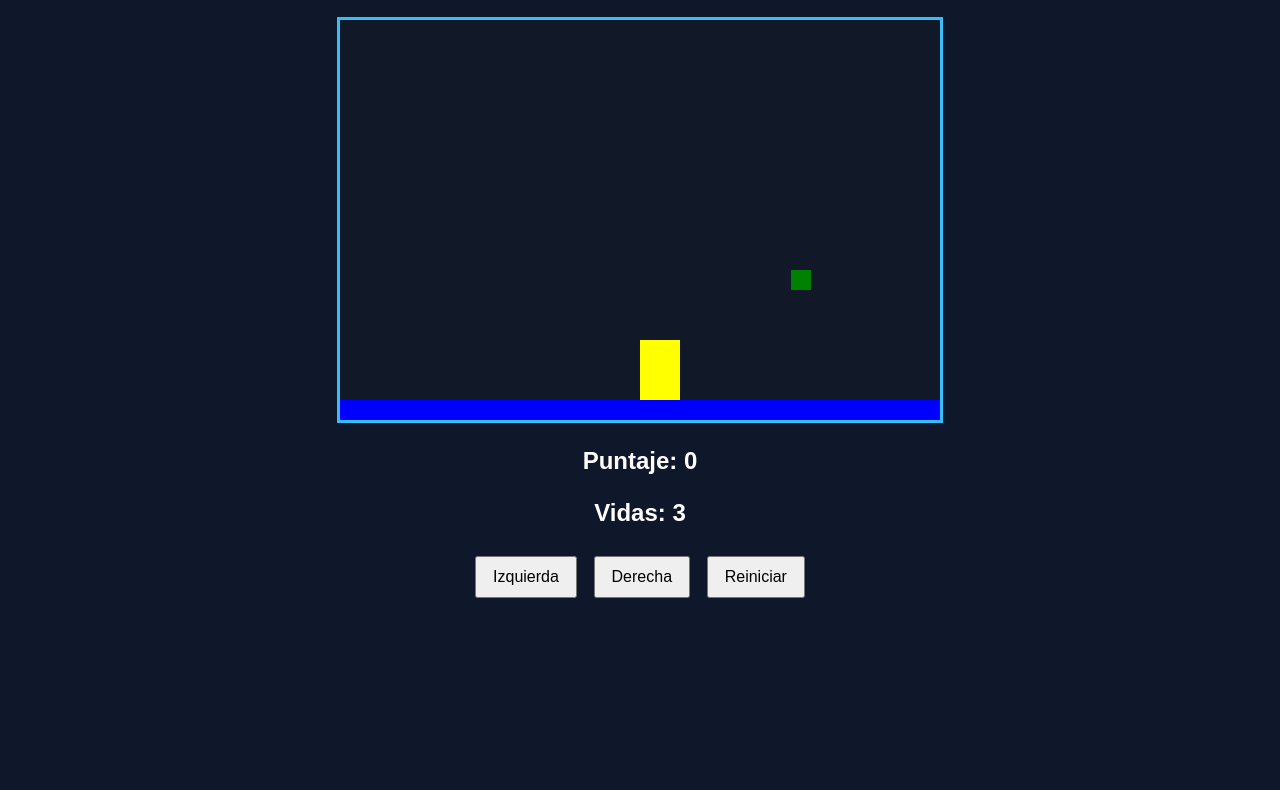
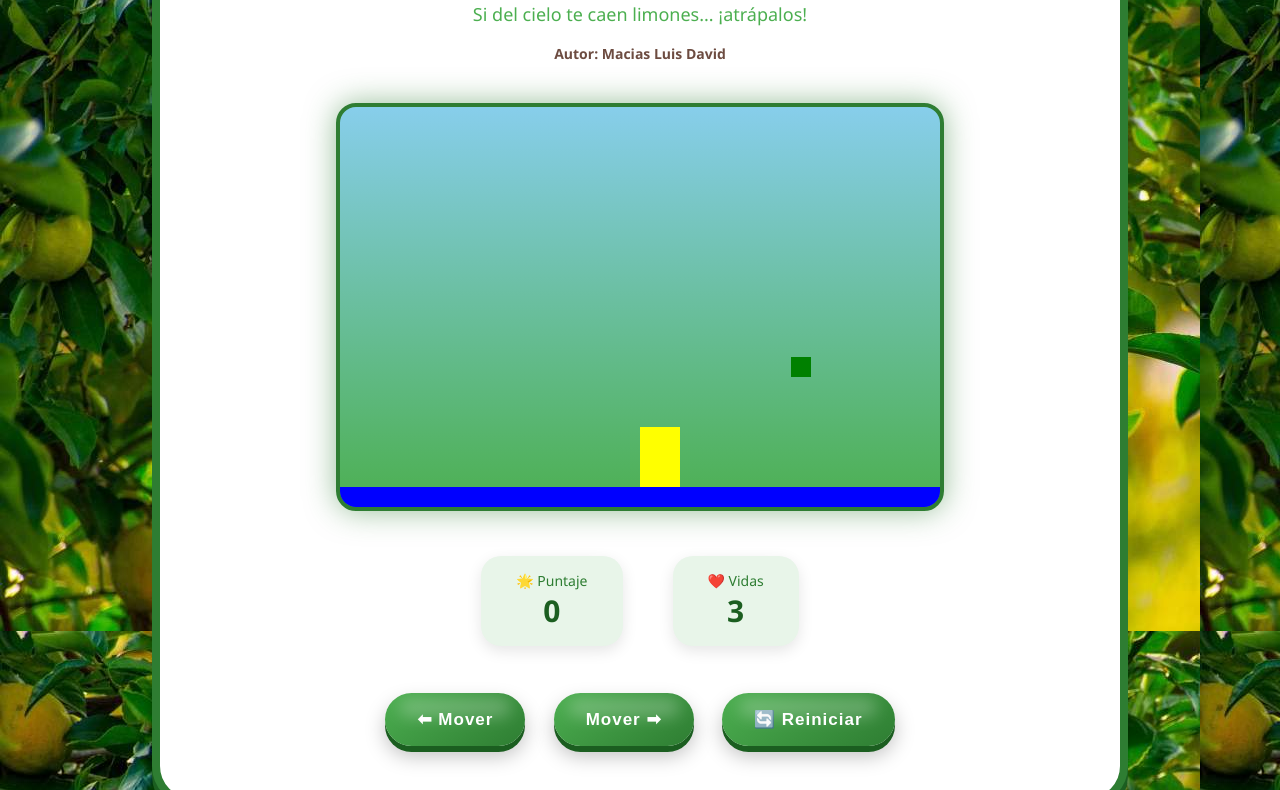
Before and after one commit to danilui28/juego_limones, a plain HTML site: page index.html in a window 1280 px wide. Shown: the part 169-959 px from the top of the page. Before the commit the page ends 812 px from the top, so only its background shows below. Drawn offline with Linux system fonts and the light colour scheme.

Commit message:
actualizacion de estilos

```diff
--- a/index.html
+++ b/index.html
@@ -1,29 +1,43 @@
 <!DOCTYPE html>
-<html>
+<html lang="es">
 <head>
-  <title>Caza Estrellas</title>
+  <meta charset="UTF-8">
+  <title>Atrapar Limones</title>
   <link rel="stylesheet" href="limones.css">
+</head>
 
-
-</head>
 <body onload="iniciar()">
   <div class="contenedor">
-    <h1>Atrapar Limones</h1>
-    <p>Si del cielo te caen limones ..... </p>
-    <h2>Autor: Macias Luis David</h>
-    <canvas id="areaJuego" width="600" height="400"></canvas>
+
+    <h1>🍋 Atrapar Limones</h1>
+    <p class="subtitulo">Si del cielo te caen limones... ¡atrápalos!</p>
+    <h3 class="autor">Autor: Macias Luis David</h3>
+
+    <div class="ventana-juego">
+      <canvas id="areaJuego" width="600" height="400"></canvas>
+    </div>
+
     <div class="panel">
-      <p>Puntaje: <span id="txtPuntaje">0</span></p>
-      <p>Vidas: <span id="txtVidas">3</span></p>
+      <div class="info">
+        <p>🌟 Puntaje</p>
+        <span id="txtPuntaje">0</span>
+      </div>
+
+      <div class="info">
+        <p>❤️ Vidas</p>
+        <span id="txtVidas">3</span>
+      </div>
     </div>
+
     <div class="botones">
-      <button onclick="moverIzquierda()">Izquierda</button>
-      <button onclick="moverDerecha()">Derecha</button>
-      <button onclick="reiniciar()">Reiniciar</button>
+      <button onclick="moverIzquierda()">⬅ Mover</button>
+      <button onclick="moverDerecha()">Mover ➡</button>
+      <button class="btn-reiniciar" onclick="reiniciar()">🔄 Reiniciar</button>
     </div>
+
   </div>
 
-</body>
   <script src="limones.js"></script>
   <script src="utils.js"></script>
+</body>
 </html>
--- a/limones.css
+++ b/limones.css
@@ -1,31 +1,184 @@
+/* ===== FONDO NATURAL ===== */
+
 body {
-  font-family: Arial, sans-serif;
-  background-color: #0f172a;
-  color: white;
+  font-family: 'Segoe UI', sans-serif;
+  margin: 0;
+  padding: 20px;
   text-align: center;
-  margin: 0;
+  color: #2f3e2f;
+
+  /* Cielo degradado */
+  background-image: url('limones.jpg');
+  background-attachment: fixed;
+}
+
+/* ===== CONTENEDOR ===== */
+
+.contenedor {
+  max-width: 900px;
+  margin: 0 auto;
+  padding: 40px 30px;
+
+  /* Fondo suave */
+  background: #ffffff;
+
+  /* Bordes más redondos */
+  border-radius: 40px;
+
+  /* Borde verde grueso caricaturesco */
+  border: 8px solid #2e7d32;
+
+  /* Sombra estilo cartoon */
+  box-shadow:
+    0 10px 0 #1b5e20,
+    0 20px 30px rgba(0,0,0,0.2);
+
+  position: relative;
+  transition: transform 0.2s ease;
+}
+
+/* ===== TITULOS ===== */
+
+h1 {
+  font-size: 42px;
+  margin-bottom: 5px;
+  color: #2e7d32;
+}
+
+.subtitulo {
+  font-size: 18px;
+  color: #4caf50;
+}
+
+.autor {
+  font-size: 14px;
+  color: #6d4c41;
+  margin-bottom: 20px;
+}
+
+/* ===== VENTANA DEL JUEGO ===== */
+
+.ventana-juego {
   padding: 20px;
 }
 
-.contenedor {
-  max-width: 800px;
+canvas {
+  background: linear-gradient(to bottom, #87ceeb 0%, #4caf50 100%);
+  border-radius: 20px;
+  border: 4px solid #2e7d32;
+  box-shadow: 0 0 30px rgba(46, 125, 50, 0.5);
+  display: block;
   margin: 0 auto;
+  transition: transform 0.2s ease;
 }
 
-canvas {
-  background-color: #111827;
-  border: 3px solid #38bdf8;
-  display: block;
-  margin: 20px auto;
+canvas:hover {
+  transform: scale(1.02);
 }
 
+/* ===== PANEL ===== */
+
 .panel {
-  margin: 20px 0;
+  margin-top: 25px;
+  display: flex;
+  justify-content: center;
+  gap: 50px;
 }
 
+.info {
+  background: #e8f5e9;
+  padding: 15px 35px;
+  border-radius: 20px;
+  box-shadow: 0 5px 15px rgba(0,0,0,0.1);
+}
+
+.info p {
+  margin: 0;
+  font-size: 14px;
+  color: #2e7d32;
+}
+
+.info span {
+  font-size: 30px;
+  font-weight: bold;
+  color: #1b5e20;
+}
+
+/* ===== BOTONES NATURALEZA ===== */
+
+.botones {
+  margin-top: 35px;
+}
+
+/* Botón base */
 .botones button {
-  margin: 5px;
-  padding: 10px 16px;
-  font-size: 16px;
+  position: relative;
+  margin: 12px;
+  padding: 16px 32px;
+  font-size: 17px;
+  border: none;
+  border-radius: 50px;
   cursor: pointer;
+  font-weight: bold;
+  letter-spacing: 1px;
+  color: white;
+
+  /* Gradiente natural más profundo */
+  background: linear-gradient(145deg, #4caf50, #2e7d32);
+
+  /* Profundidad */
+  box-shadow:
+    0 6px 0 #1b5e20,
+    0 10px 20px rgba(0,0,0,0.25);
+
+  transition: all 0.15s ease-in-out;
 }
+
+/* Brillo superior tipo hoja */
+.botones button::before {
+  content: "";
+  position: absolute;
+  top: 5px;
+  left: 10%;
+  width: 80%;
+  height: 35%;
+  background: rgba(255,255,255,0.25);
+  border-radius: 50px;
+  filter: blur(8px);
+}
+
+/* Hover */
+.botones button:hover {
+  transform: translateY(-4px);
+  box-shadow:
+    0 10px 0 #1b5e20,
+    0 15px 25px rgba(0,0,0,0.3);
+}
+
+/* Click efecto presión */
+.botones button:active {
+  transform: translateY(6px);
+  box-shadow:
+    0 2px 0 #1b5e20,
+    0 5px 10px rgba(0,0,0,0.2);
+}
+
+/* Botón reiniciar más cítrico 🍊 */
+.btn-reiniciar {
+  background: linear-gradient(145deg, #fbc02d, #f57f17);
+  box-shadow:
+    0 6px 0 #e65100,
+    0 10px 20px rgba(0,0,0,0.25);
+}
+
+.btn-reiniciar:hover {
+  box-shadow:
+    0 10px 0 #e65100,
+    0 15px 25px rgba(0,0,0,0.3);
+}
+
+.btn-reiniciar:active {
+  box-shadow:
+    0 2px 0 #e65100,
+    0 5px 10px rgba(0,0,0,0.2);
+}
```
Also changed, not shown: limones.jpg (added).
